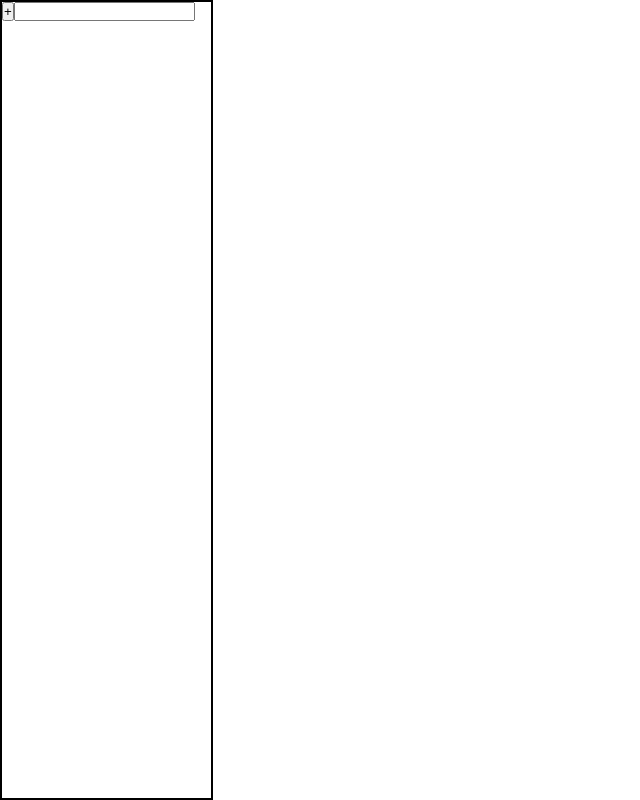
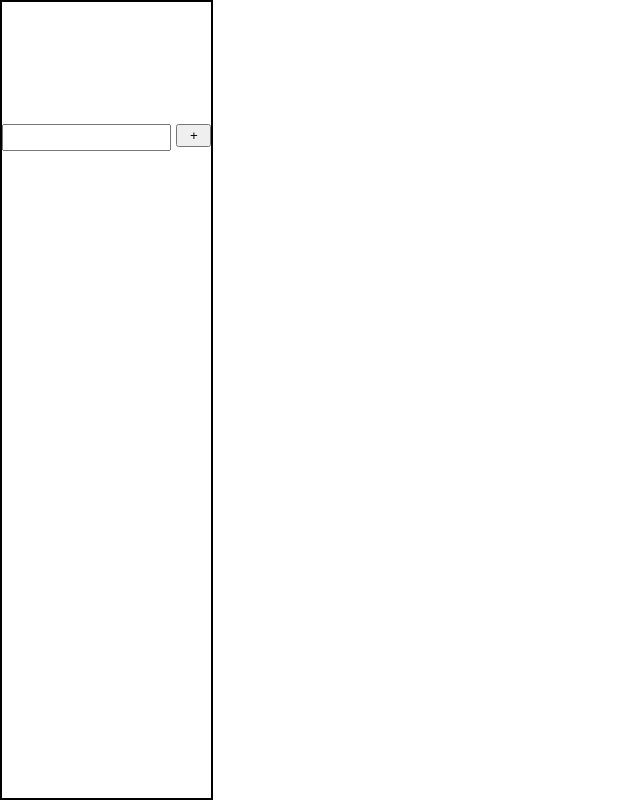
Before and after one commit to JalenTwright/todo-list, a website built with webpack: page src/index.html in a window 1280 px wide. Shown: the whole page, without its empty margins (0-640 px from the left). Built offline with nearby package versions, Linux system fonts and the light colour scheme.

Commit message:
added style for button and input

```diff
--- a/src/style.css
+++ b/src/style.css
@@ -10,10 +10,25 @@ body {
     width: 100vh;
     display:grid;
     grid-template-columns: 1fr 5fr;
-    grid-template-rows: 2fr 5fr;
+    grid-template-rows: 1fr 5fr;
 }
 
 .sidebar-class {
+    display: grid;
     border: solid black 2px;
     grid-row: 1 /3;
+    grid-template-rows: 1fr .5fr 5fr;
+    grid-template-columns: 10fr 2fr;
 }
+
+.input-class {
+    height: 23px;
+    width: 165px;
+    grid-row: 2 / 3;
+}
+
+.input-button {
+    height: 23px;
+    grid-row: 2 / 3;
+    grid-column: 2 / 3;
+}
```
